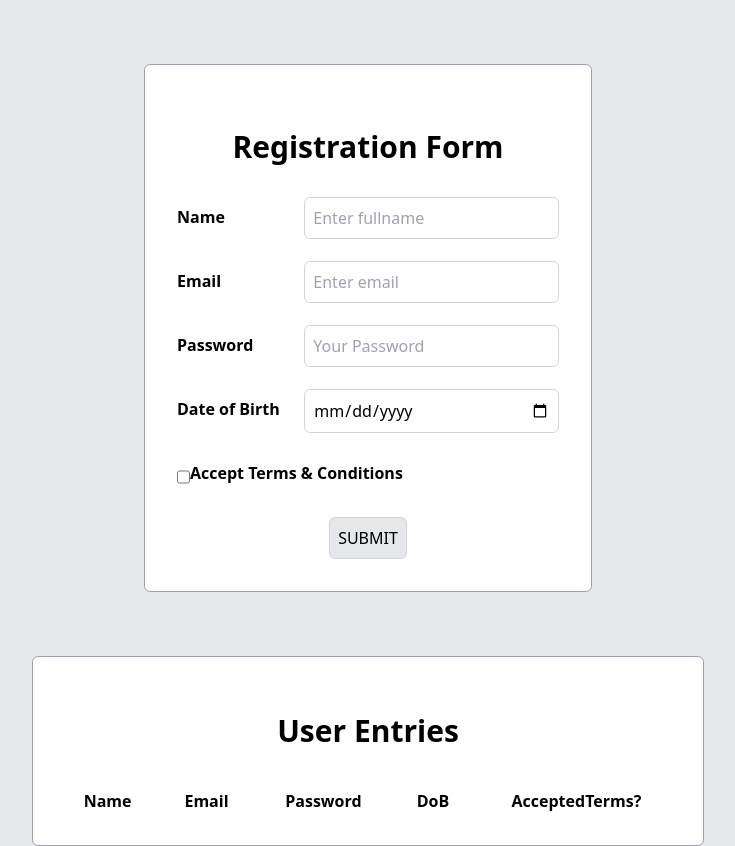
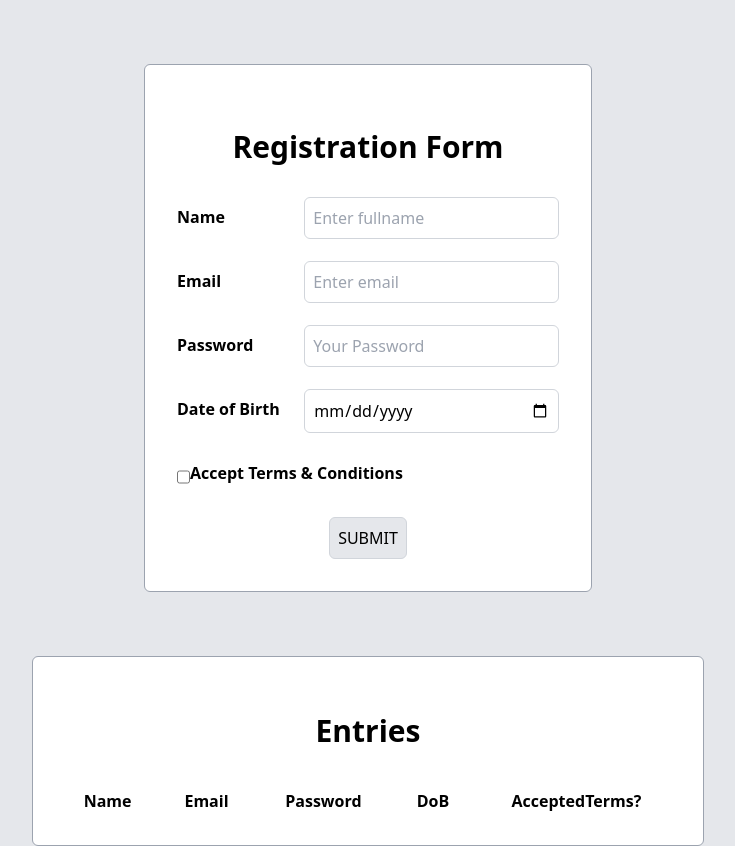
Before and after one commit to bhanuprakash-cbit/wd101, a plain HTML site: page index.html in a window 1280 px wide. Shown: the whole page, without its empty margins (272-1007 px from the left). Drawn offline with nearby package versions, Linux system fonts and the light colour scheme.

Commit message:
Update index.html

```diff
--- a/index.html
+++ b/index.html
@@ -75,7 +75,7 @@
         </div>
     </div>
     <div class="bg-white p-6 rounded-md max-w-2xl mx-auto mt-16 border border-gray-400">
-        <h1 class="text-3xl font-bold text-center p-8">User Entries</h1>
+        <h1 class="text-3xl font-bold text-center p-8">Entries</h1>
         <div class="divide-y divide-gray-300/50" id="user-entries"></div>
     </div>
     <script src="./index.js"></script>
```
